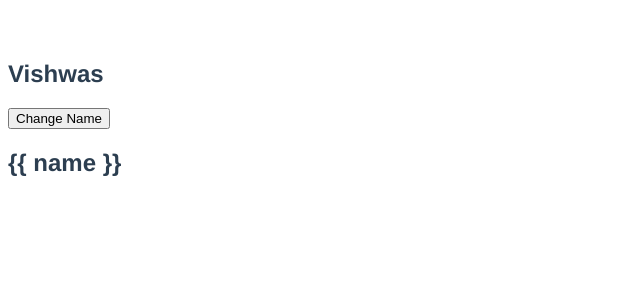
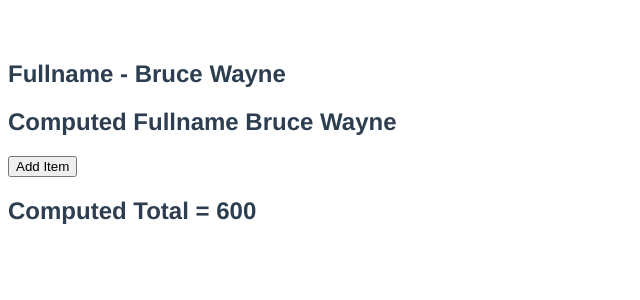
Before and after one commit to Shercosta/vue-3-codevolution, a Vue app in the folder vue-project/: page / in a window 1280 px wide. Shown: the top 300 px of the page, without its empty margins (0-640 px from the left). Built offline with nearby package versions, Linux system fonts and the light colour scheme.

Commit message:
Tutorial 23

```diff
--- /dev/null
+++ b/vue-project/src/ComputedProperties.vue
@@ -0,0 +1,54 @@
+<template>
+  <div>
+    <h2>Fullname - {{ firstName }} {{ lastName }}</h2>
+    <h2>Computed Fullname {{ fullName }}</h2>
+    <button @click="items.unshift({ id: 4, title: 'Keyboar', price: 50 })">
+      Add Item
+    </button>
+    <h2>Computed Total = {{ total }}</h2>
+  </div>
+</template>
+
+<script>
+export default {
+  name: "ComputedProperties",
+  data() {
+    return {
+      firstName: "Bruce",
+      lastName: "Wayne",
+      items: [
+        {
+          id: 1,
+          title: "TV",
+          price: 100,
+        },
+        {
+          id: 2,
+          title: "Phone",
+          price: 200,
+        },
+        {
+          id: 3,
+          title: "Laptop",
+          price: 300,
+        },
+      ],
+    };
+  },
+  methods: {},
+  computed: {
+    fullName() {
+      return `${this.firstName} ${this.lastName}`;
+    },
+    total() {
+      return this.items.reduce(
+        (total, curr) => (total = total + curr.price),
+        0
+      );
+    },
+  },
+};
+</script>
+
+<style>
+</style>
--- a/vue-project/src/main.js
+++ b/vue-project/src/main.js
@@ -3,5 +3,6 @@
 import { createApp } from "vue";
 import App from "./App.vue";
 import BonusDirectives from "./BonusDirectives.vue";
+import ComputedProperties from "./ComputedProperties.vue";
 
-createApp(BonusDirectives).mount("#app");
+createApp(ComputedProperties).mount("#app");
```
